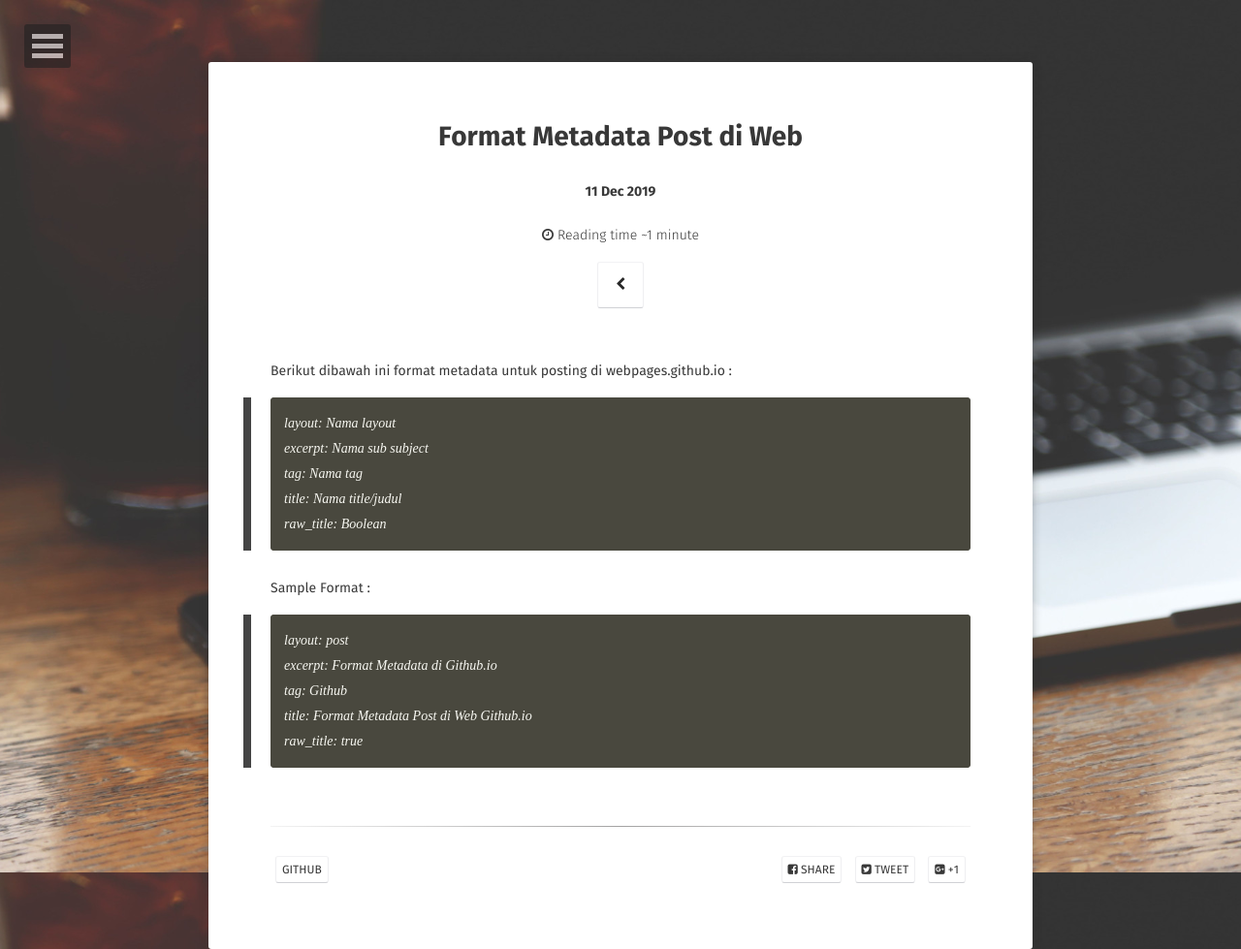
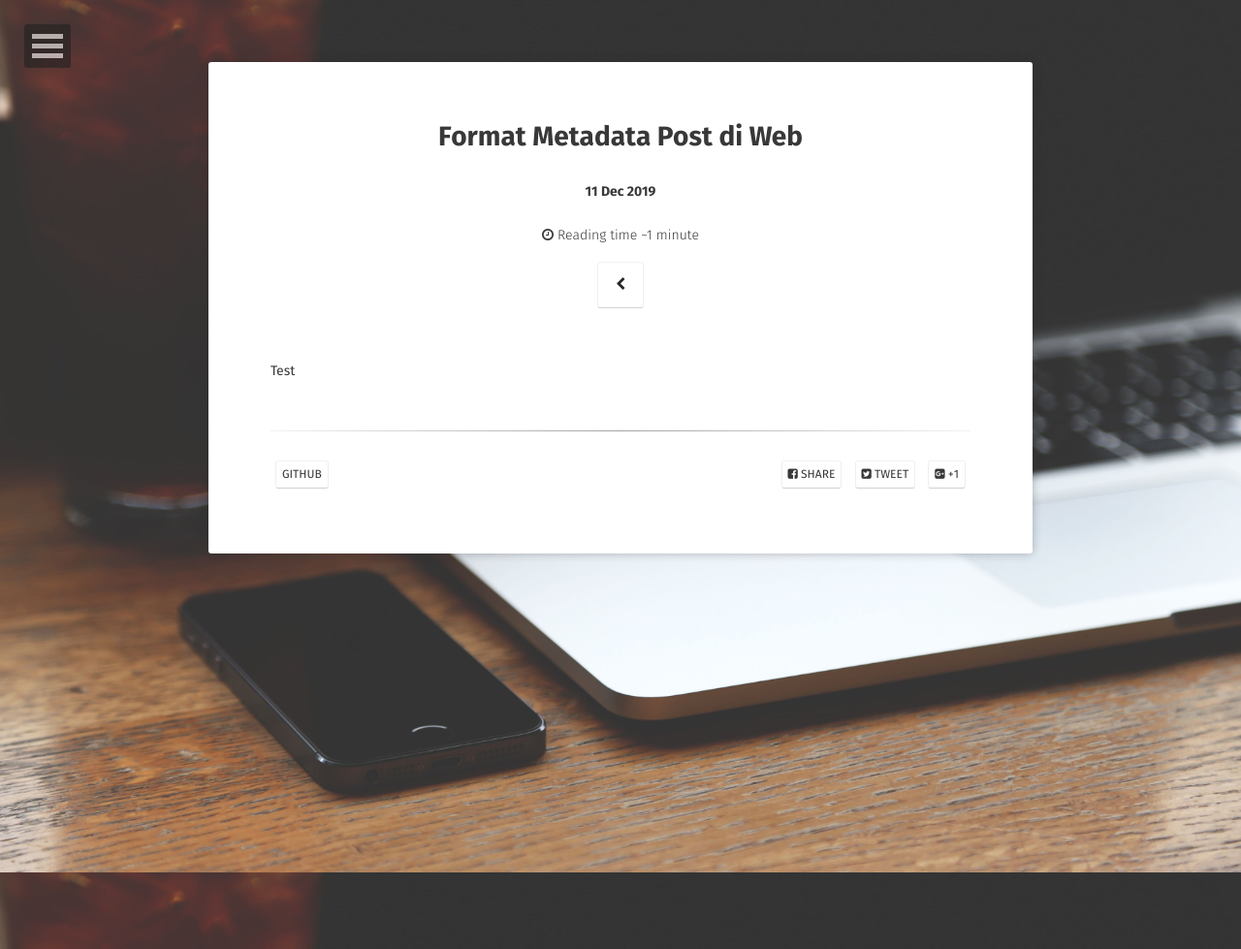
Before and after one commit to SandyRahman/sandyrahman.github.io, a Jekyll site: the page built from _posts/2019-12-11-format-meta-data-post-di-web-github.io.md, in a window 1280 px wide. Shown: the whole page at 97% size. Built offline with Jekyll 4.4.1, drawn with Linux system fonts in a browser that asks for light colours; some web fonts are replaced; comment, search, counter and statistics services are not loaded; a file with an impossible date is left out.

Commit message:
Update 2019-12-11-format-meta-data-post-di-web-github.io.md

```diff
--- a/_posts/2019-12-11-format-meta-data-post-di-web-github.io.md
+++ b/_posts/2019-12-11-format-meta-data-post-di-web-github.io.md
@@ -6,16 +6,4 @@ tag: Github
 title: Format Metadata Post di Web
 raw_title: true
 ---
-Berikut dibawah ini format metadata untuk posting di webpages.github.io :
->	layout: Nama layout
-	excerpt: Nama sub subject
-	tag: Nama tag
-    title: Nama title/judul
-	raw_title: Boolean
-
-Sample Format :
->	layout: post
-	excerpt: Format Metadata di Github.io
-	tag: Github
-    title: Format Metadata Post di Web Github.io
-	raw_title: true
+Test
```
